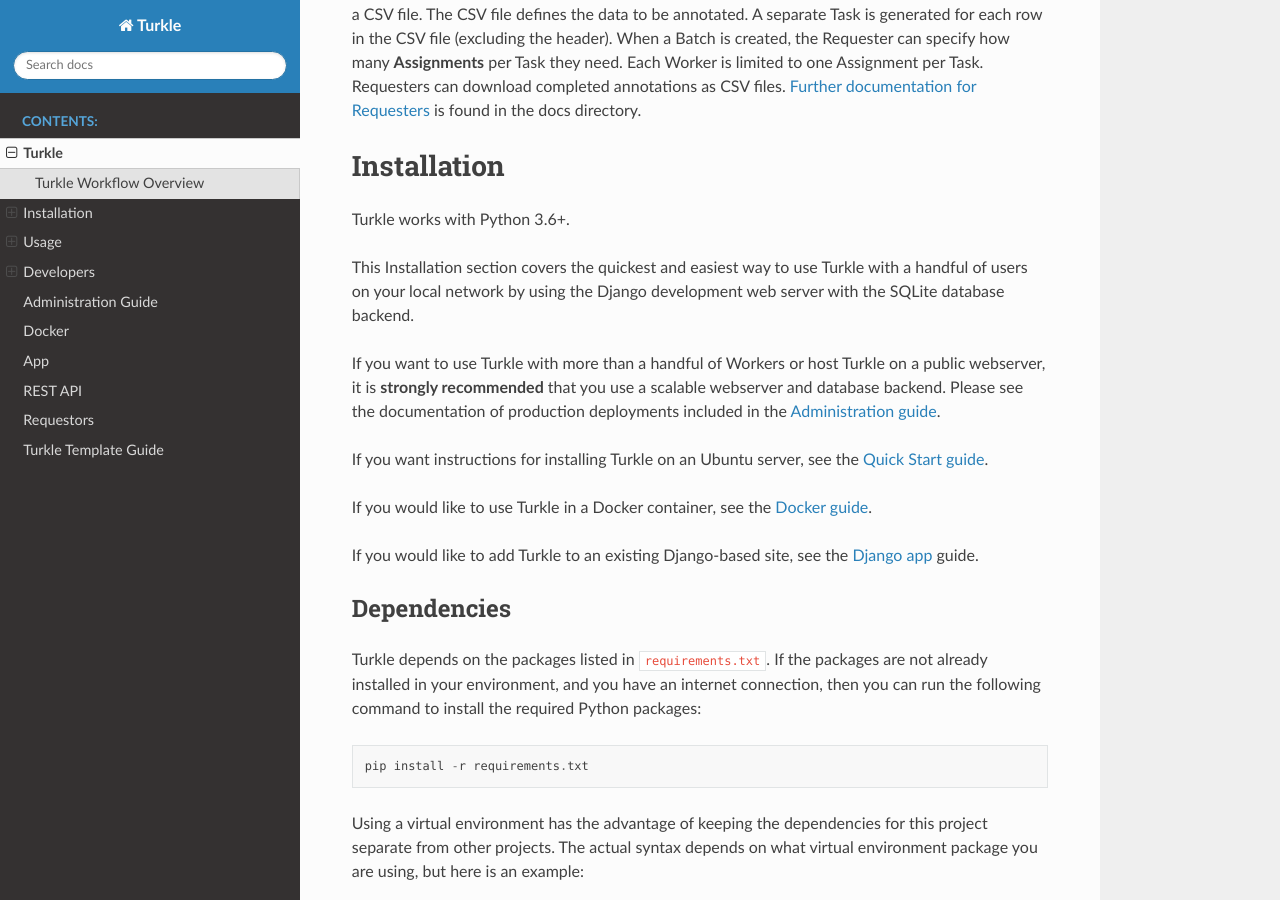
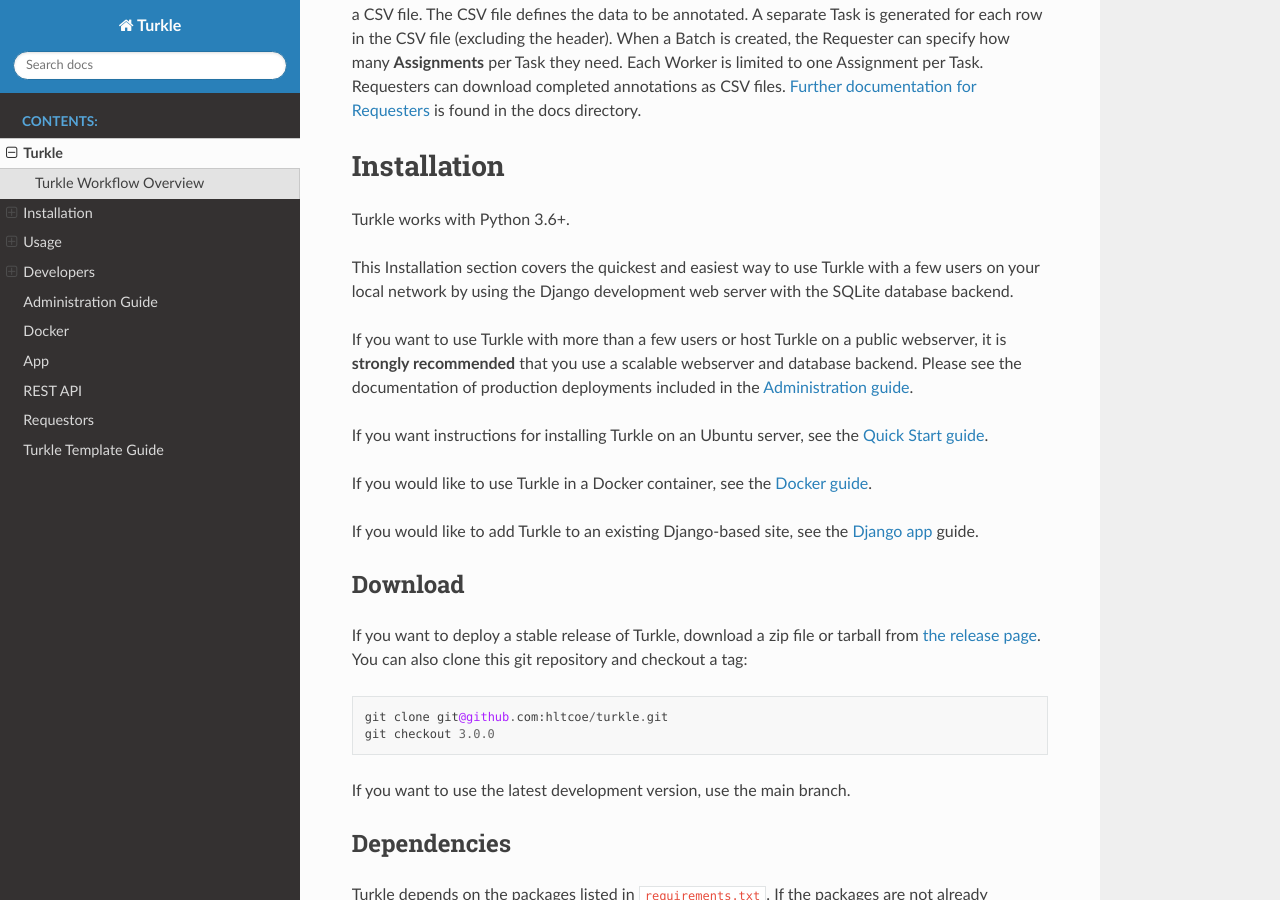
Before and after one commit to hltcoe/turkle, a Sphinx documentation site: the page built from docs/README.rst, in a window 1280 px wide and 900 px high, scrolled down 837 px. Built offline with Sphinx 7.4.7 and the Read the Docs theme 3.1.0, drawn with Linux system fonts in a browser that asks for light colours.

Commit message:
Fixes #187 adds instructions for downloading or cloning turkle

```diff
--- a/docs/README.rst
+++ b/docs/README.rst
@@ -49,10 +49,10 @@
 Turkle works with Python 3.6+.
 
 This Installation section covers the quickest and easiest way to use
-Turkle with a handful of users on your local network by using the
+Turkle with a few users on your local network by using the
 Django development web server with the SQLite database backend.
 
-If you want to use Turkle with more than a handful of Workers or host
+If you want to use Turkle with more than a few users or host
 Turkle on a public webserver, it is **strongly recommended** that you
 use a scalable webserver and database backend.  Please see the
 documentation of production deployments included in the
@@ -67,6 +67,18 @@
 If you would like to add Turkle to an existing Django-based site,
 see the :doc:`Django app <APP>` guide.
 
+
+Download
+-----------
+
+If you want to deploy a stable release of Turkle, download a zip file
+or tarball from `the release page`_. You can also clone this git repository
+and checkout a tag::
+
+    git clone git@github.com:hltcoe/turkle.git
+    git checkout 3.0.0
+
+If you want to use the latest development version, use the main branch.
 
 Dependencies
 ------------
@@ -162,3 +174,4 @@
 
 .. _Django: https://www.djangoproject.com
 .. _`PEP 8`: https://www.python.org/dev/peps/pep-0008/
+.. _`the release page`: https://github.com/hltcoe/turkle/releases
```
